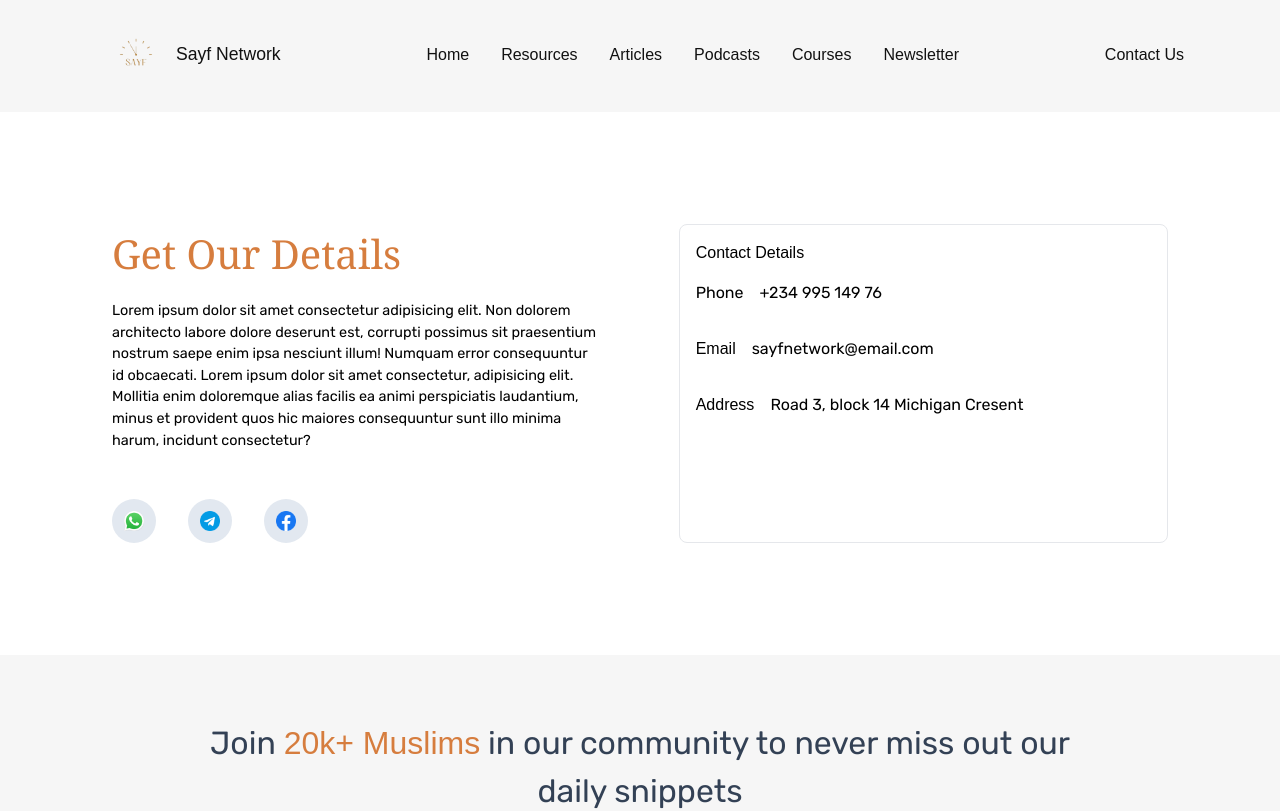
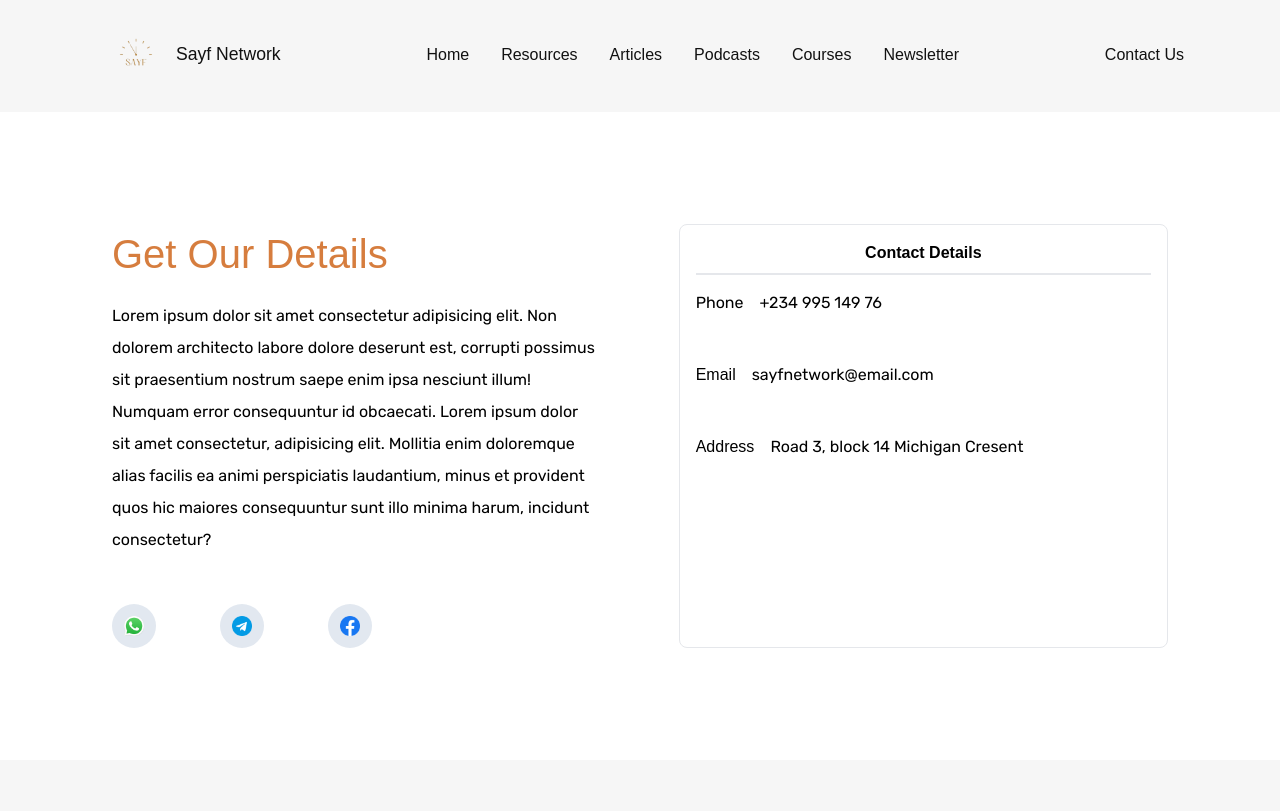
Before and after one commit to abdulrahmansoyooye/sayfproject, a Next.js app: page /contact in a window 1280 px wide. Shown: the top 811 px of the page. Built offline with nearby package versions, Linux system fonts and the light colour scheme; a web font is replaced by a local one.

Commit message:
First Commit

```diff
--- a/app/contact/page.jsx
+++ b/app/contact/page.jsx
@@ -8,10 +8,10 @@ const ContactUs = () => {
     <div className=" text-black mt-[7rem] p-[7rem]  max-lg:p-[2rem_4rem]  flex max-lg:flex-col  gap-[5rem]">
       <div className="flex  flex-col gap-[3rem] w-[50%] max-lg:w-full">
         <div className="flex gap-[1rem] flex-col">
-          <div className="text-[2.5rem] text-brown-color font-serif">
+          <div className="text-[2.5rem] text-brown-color serif">
             Get Our Details
           </div>{" "}
-          <div className="font-[400] text-[0.9rem]">
+          <div className="space-y-[0.75rem] leading-8 text-left ">
             Lorem ipsum dolor sit amet consectetur adipisicing elit. Non dolorem
             architecto labore dolore deserunt est, corrupti possimus sit
             praesentium nostrum saepe enim ipsa nesciunt illum! Numquam error
@@ -21,8 +21,7 @@ const ContactUs = () => {
             consequuntur sunt illo minima harum, incidunt consectetur?
           </div>
         </div>
-
-        <div className="flex gap-[2rem] ">
+        <div className="flex  max-lg:justify-evenly  gap-[4rem]">
           {socials.map((icon, index) => (
             <div
               key={`${index}-${icon}`}
@@ -38,11 +37,14 @@ const ContactUs = () => {
           ))}
         </div>
       </div>
-      <div className="flex flex-col gap-[1rem] w-[50%] max-lg:w-full border p-[1rem] rounded-lg">
-        <div className="font-[400] serif">Contact Details</div>
-        <div className="flex flex-col  w-full gap-[2rem]">
-          <div className="flex gap-[1rem] max-lg:flex-col">
-            <div className="flex gap-[1rem] font-[300]">
+
+      <div className="flex flex-col  gap-[1rem] w-[50%] max-lg:w-full border p-[1rem] rounded-lg">
+        <div className="font-[600] serif text-center border-b-2 pb-2">
+          Contact Details
+        </div>
+        <div className="flex  flex-wrap w-full gap-[3rem]">
+          <div className="flex gap-[1rem] items-center max-lg:flex-col">
+            <div className="flex text-center gap-[1rem] font-[300]">
               {" "}
               {/* <Image
                 src={`/assets/phone.png`}
@@ -54,7 +56,7 @@ const ContactUs = () => {
             </div>
             <div className="font-[300]">+234 995 149 76</div>
           </div>
-          <div className="flex gap-[1rem] max-lg:flex-col">
+          <div className="flex items-center gap-[1rem] max-lg:flex-col">
             <div className="flex gap-[1rem] font-[300] serif">
               {" "}
               {/* <Image
@@ -67,7 +69,7 @@ const ContactUs = () => {
             </div>
             <div className="font-[300]">sayfnetwork@email.com</div>
           </div>
-          <div className="flex gap-[1rem] max-lg:flex-col">
+          <div className="flex  w-full items-center gap-[1rem] max-lg:flex-col">
             <div className="flex gap-[1rem] font-[300] serif">
               {" "}
               {/* <Image
--- a/app/page.js
+++ b/app/page.js
@@ -106,7 +106,7 @@ export default function Home() {
             className="flex max-lg:flex-col gap-[2rem]"
           >
             <div className="flex flex-col gap-[1rem] bg-primary-color text-slate-50 p-[2rem] rounded-lg border border-slate-300">
-              <span className="text-gradient font-[700]">
+              <span className="text-gradient font-[400]">
                 Authentic Islamic Guidance
               </span>
 
@@ -122,7 +122,7 @@ export default function Home() {
               transition={{ ease: "easeOut", duration: 1 }}
               className="flex flex-col gap-[1rem] bg-primary-color text-slate-50 p-[2rem] rounded-lg border border-slate-300"
             >
-              <span className="text-gradient font-[700]">
+              <span className="text-gradient font-[400]">
                 Practical Solutions
               </span>
               <p className="font-[400]  dark-text">
```
